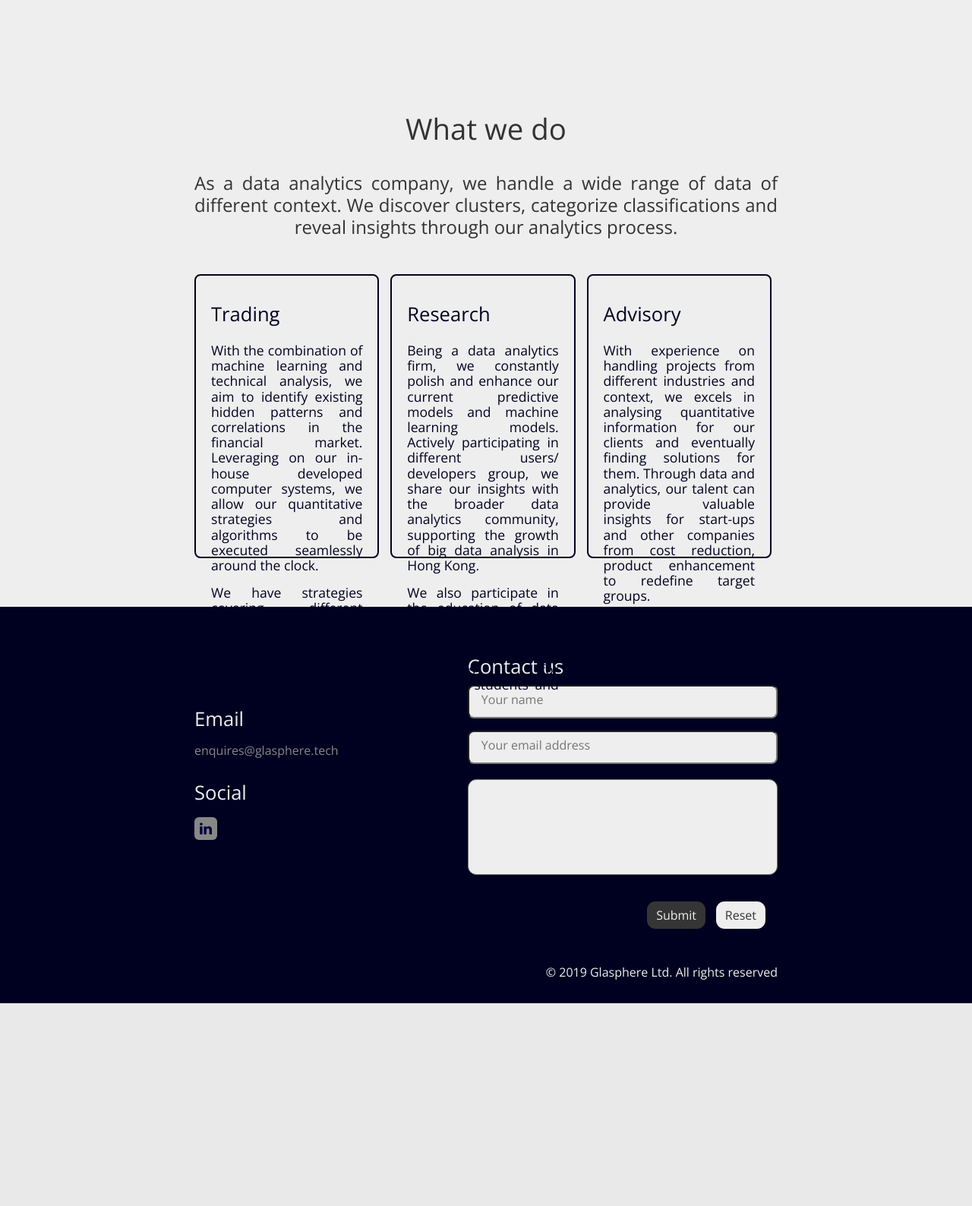
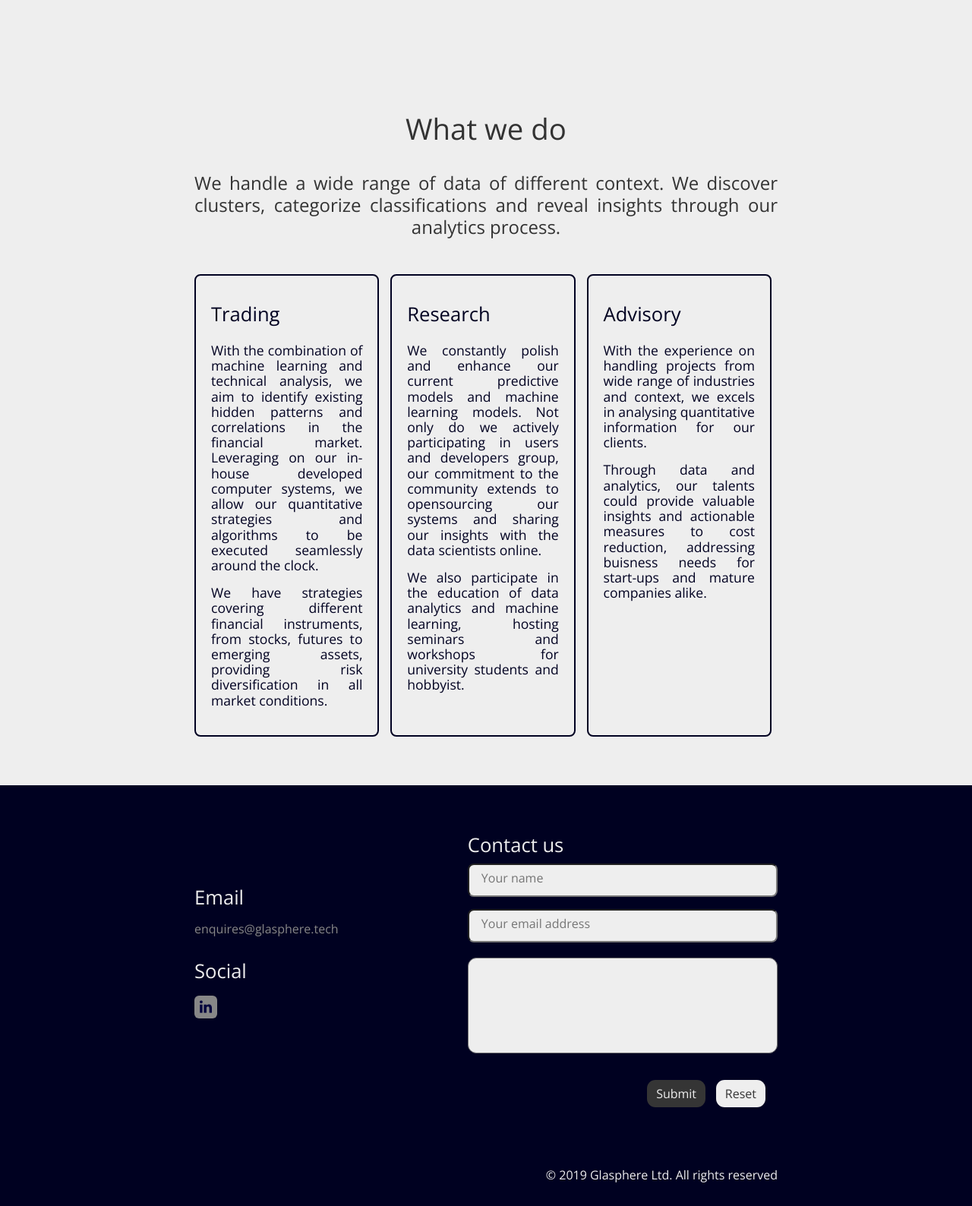
Before and after one commit to bridgelancer/glasphere-page, a Django app: page / in a window 1280 px wide. Shown: the part 801-2389 px from the top of the page at 76% size. Before the commit the page ends 2122 px from the top, so only its background shows below. Run offline with Django 3.2, Linux system fonts and the light colour scheme; some libraries are stand-ins or nearby versions.

Commit message:
Change wordings in cards
Note:
-   Also fixed bugs in What we do section

```diff
--- a/page/frontend/static/frontend/main.css
+++ b/page/frontend/static/frontend/main.css
@@ -6,9 +6,8 @@ html, body {
     scroll-behavior: smooth; /* Not supported in safari */
 }
 
-/* override default body margin */
 body {
-    margin: 0;
+    margin: 0; /* override default body margin */
     color: #000121;
 }
 
@@ -20,7 +19,6 @@ body {
 
 .container {
     display: grid;
-    grid-auto-rows: minmax(50px, auto);
     grid-template-areas:
             " n " /* for nav bar */
             " i " /* for banner */
@@ -35,7 +33,7 @@ body {
 }
 
 /* Assignemnt of the grid-area of main grid and settings */
-.container > nav {
+nav {
     grid-area: n;
     height: 80px;
 
@@ -45,7 +43,7 @@ body {
     color: #eeeeee;
 }
 
-.container > #intro {
+#intro {
     grid-area: i;
     padding: 20% 20%;
 
@@ -57,7 +55,7 @@ body {
     color: #eeeeee;
 }
 
-.container > #about {
+#about {
     grid-area: a;
     padding: 3em 20% 0 20%;
 
@@ -71,7 +69,7 @@ body {
     " cards "; /* for overriding bootstrap default max-width and padding*/
 }
 
-.container > #contact {
+#contact {
     grid-area: c;
     padding: 2em 20%;
 
@@ -85,7 +83,7 @@ body {
             ' f ';
 }
 
-.container > footer {
+footer {
     grid-area: f;
     background: #000121;
     color: #eeeeee;
@@ -416,7 +414,7 @@ footer div {
     }
 
 
-    .container > #intro {
+    #intro {
         padding: 14em 20%;
     }
 
@@ -427,14 +425,14 @@ footer div {
 
 /* Each block applies progressively in addition to the previous rules */
 @media(min-height: 650px) {
-  .container > #intro {
+  #intro {
     height: calc(100vh - 80px);
   }
 }
 
 
 @media(min-width: 950px){
-    .container > #contact {
+    #contact {
     grid-template-areas: ' i  f ';
     align-items: center;
     }
@@ -442,11 +440,8 @@ footer div {
 
 /* Each block applies progressively in addition to the previous rules */
 @media(min-width: 1250px){
-    .container > #about {
-        height: 100vh;
-    }
-
-    .container > #about > #cards {
+    @media(min-height: 800px) {
+      #about > #cards {
           display: flex;
           justify-content: space-between;
       }
@@ -457,10 +452,18 @@ footer div {
       }
     }
 
+}
+
 /* Each block applies progressively in addition to the previous rules */
-@media(min-width: 1550px){
+@media(min-width: 1700px){
     /* changing layout of grid - make title aligned to center adajacent to cards */
     .title {
         padding: 0;
     }
+
+    @media(min-height: 800px) {
+      #about {
+          height: 100vh;
       }
+    }
+}
--- a/page/frontend/templates/frontend/index.html
+++ b/page/frontend/templates/frontend/index.html
@@ -82,7 +82,7 @@
 
         <section class='summary'>
           <h5>
-            As a data analytics company, we handle a wide range of data of
+            We handle a wide range of data of
             different context. We discover clusters, categorize
             classifications and reveal insights through our analytics process.
           </h5>
@@ -120,11 +120,11 @@
               </h6>
 
               <p>
-                Being a data analytics firm, we constantly polish and enhance
-                our current predictive models and machine learning models.
-                Actively participating in different users/ developers group, we
-                share our insights with the broader data analytics community,
-                supporting the growth of big data analysis in Hong Kong.
+                We constantly polish and enhance our current predictive models
+                and machine learning models. Not only do we actively
+                participating in users and developers group, our commitment to
+                the community extends to opensourcing our systems and sharing
+                our insights with the data scientists online.
               </p>
 
               <p>
@@ -141,12 +141,15 @@
               </h6>
 
               <p>
-                With experience on handling projects from different industries
-                and context, we excels in analysing quantitative information
-                for our clients and eventually finding solutions for them.
-                Through data and analytics, our talent can provide valuable
-                insights for start-ups and other companies from cost reduction,
-                product enhancement to redefine target groups.
+                With the experience on handling projects from wide range of
+                industries and context, we excels in analysing quantitative
+                information for our clients.
+              </p>
+
+              <p>
+                Through data and analytics, our talents could provide valuable
+                insights and actionable measures to cost reduction, addressing
+                buisness needs for start-ups and mature companies alike.
               </p>
             </div>
           </div>
```
Lines whose indentation alone changed are shown as unchanged.
